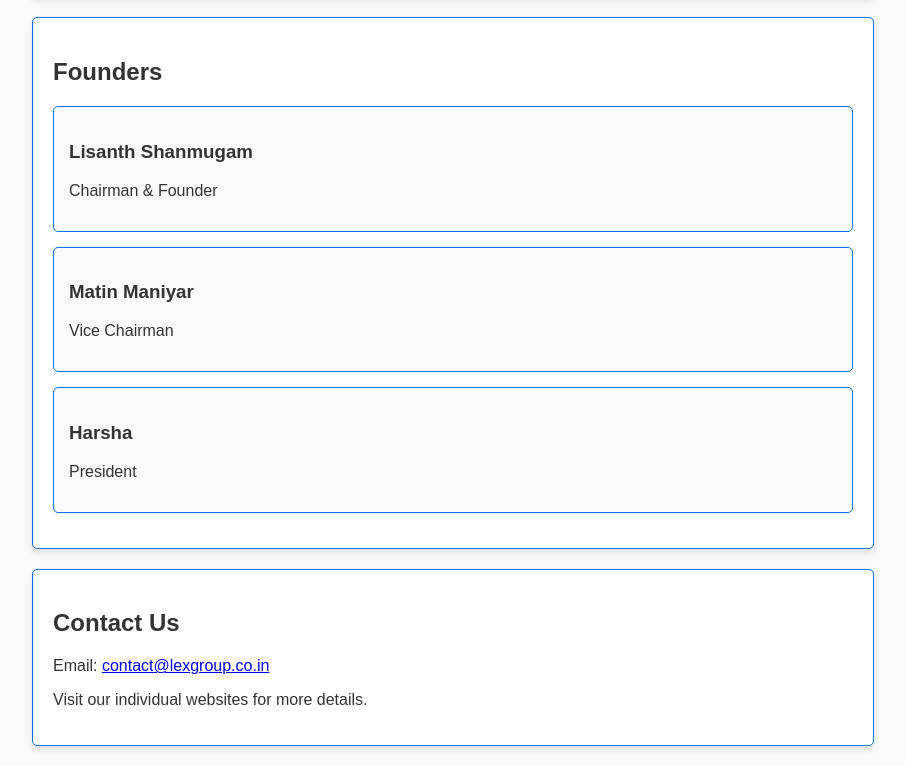
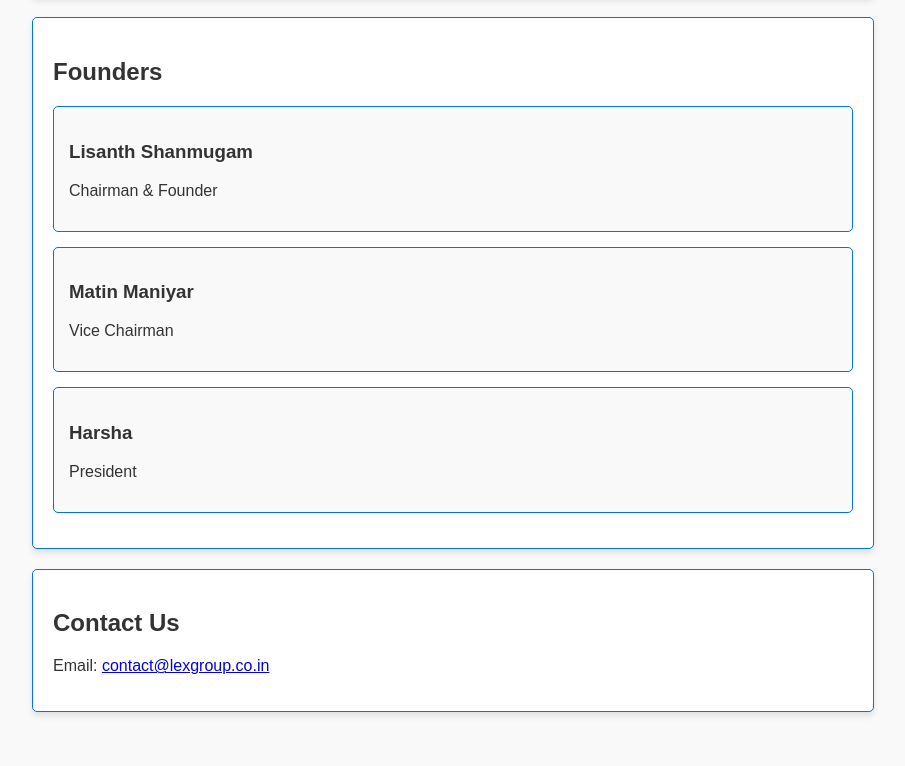
Before and after one commit to Tamillk/lexgroup, a plain HTML site: page index.html in a window 1280 px wide. Shown: the part 918-1684 px from the top of the page, without its empty margins (187-1092 px from the left). After the commit the page ends 1650 px from the top, so only its background shows below. Drawn offline with Linux system fonts and the light colour scheme.

Commit message:
Update index.html

```diff
--- a/index.html
+++ b/index.html
@@ -62,7 +62,6 @@
             <section id="contact" class="section">
                 <h2>Contact Us</h2>
                 <p>Email: <a href="mailto:contact@lexcyberwall.com">contact@lexgroup.co.in</a></p>
-                <p>Visit our individual websites for more details.</p>
             </section>
         </main>
     </div>
```
